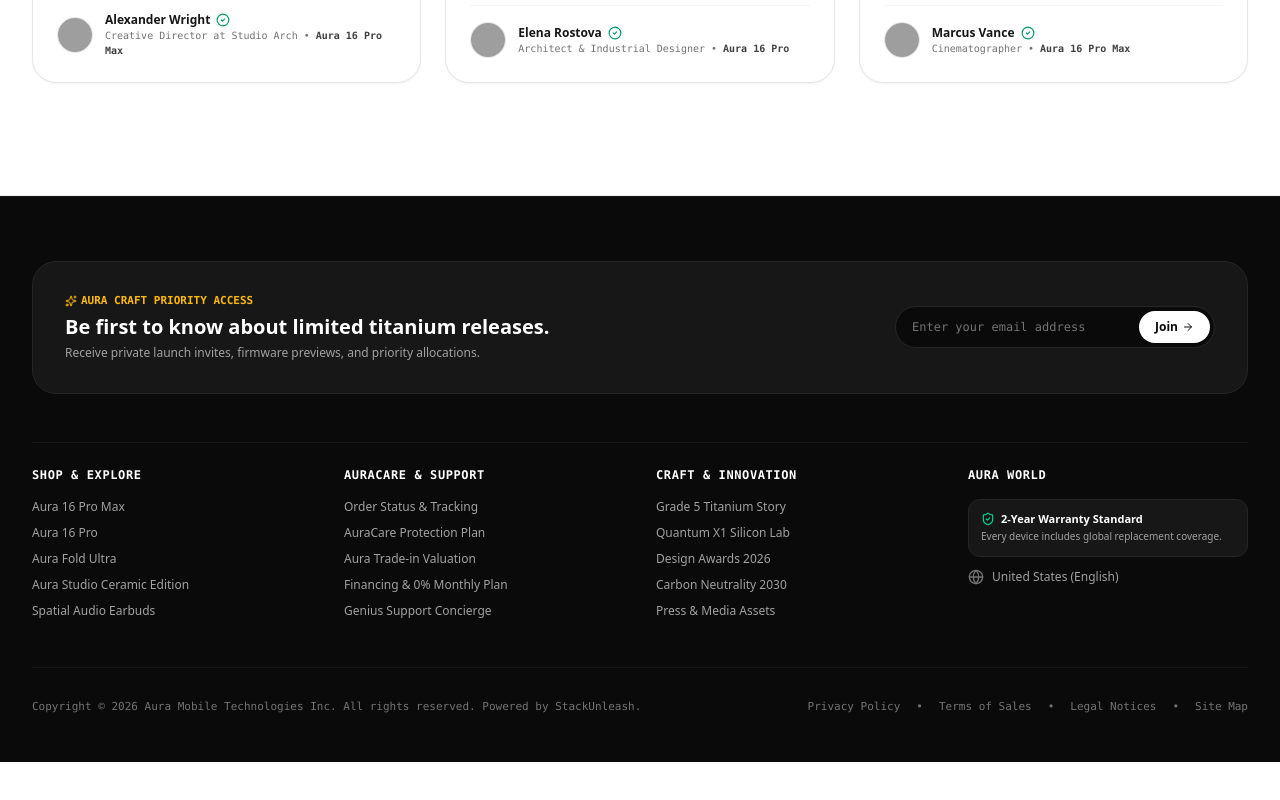
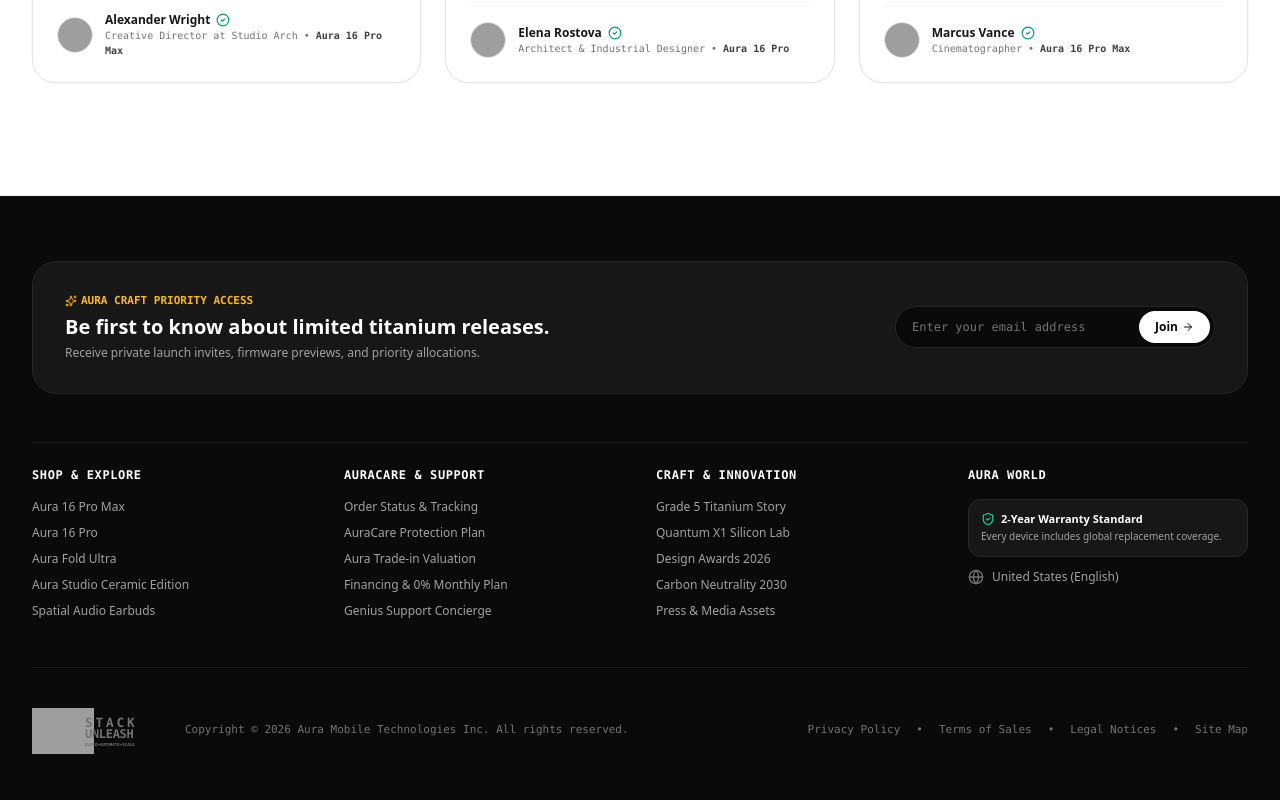
Before and after one commit to Dhaja-W/Aura-Mobile, a React (Vite) app: page / in a window 1280 px wide. Shown: the part 7023-7823 px from the top of the page. Before the commit the page ends 7785 px from the top, so only its background shows below. Built offline with nearby package versions, Linux system fonts and the light colour scheme; grey boxes are pictures that could not be loaded.

Commit message:
Update footer with StackUnleash logo

```diff
--- a/src/components/Footer.tsx
+++ b/src/components/Footer.tsx
@@ -131,10 +131,52 @@
           </div>
         </div>
 
-        {/* Legal Bottom Bar */}
-        <div className="pt-8 border-t border-neutral-900 flex flex-col md:flex-row items-center justify-between gap-4 text-[11px] text-neutral-500 font-mono">
-          <div>
-            Copyright © 2026 Aura Mobile Technologies Inc. All rights reserved. Powered by StackUnleash.
+        {/* Legal Bottom Bar - Updated with StackUnleash Logo */}
+        <div className="pt-8 border-t border-neutral-900 flex flex-col md:flex-row items-center justify-between gap-6 text-[11px] text-neutral-500 font-mono">
+
+          <div className="flex flex-col md:flex-row items-center gap-4">
+            {/* ---> Paste Karapu StackUnleash Logo Eka <--- */}
+            <a
+              href="https://stackunleash.com"
+              target="_blank"
+              rel="noopener noreferrer"
+              className="flex items-start group scale-75 origin-center md:origin-left hover:opacity-80 transition-opacity"
+            >
+              <div className="transition-transform duration-300 group-hover:scale-105 flex-shrink-0">
+                <img src="/logo-icon.png" alt="StackUnleash Icon" className="h-[54px] sm:h-[62px] w-auto object-contain" />
+              </div>
+              <div className="flex flex-col items-start pt-[11px] sm:pt-[13px] -ml-2 sm:-ml-3 w-full">
+                <div className="flex flex-col w-full leading-none">
+                  <div
+                    className="w-full flex justify-between text-[15.5px] sm:text-[17px] font-black leading-[0.85] orange-gradient-text"
+                    style={{ fontFamily: "var(--font-heading)" }}
+                  >
+                    <span>S</span><span>T</span><span>A</span><span>C</span><span>K</span>
+                  </div>
+                  <span
+                    className="text-[14.5px] sm:text-[16px] font-black tracking-tight leading-[0.85] gradient-text mt-[1px] block whitespace-nowrap"
+                    style={{ fontFamily: "var(--font-heading)" }}
+                  >
+                    UNLEASH
+                  </span>
+                </div>
+                <div
+                  className="w-full flex justify-between text-[5px] sm:text-[5.5px] font-black uppercase mt-1 shine-text"
+                  style={{ fontFamily: "var(--font-heading)" }}
+                >
+                  <span>BUILD</span>
+                  <span>&bull;</span>
+                  <span>AUTOMATE</span>
+                  <span>&bull;</span>
+                  <span>SCALE</span>
+                </div>
+              </div>
+            </a>
+            {/* ---> Logo Eka Iwarai <--- */}
+
+            <div className="text-center md:text-left mt-2 md:mt-0">
+              Copyright © 2026 Aura Mobile Technologies Inc. All rights reserved.
+            </div>
           </div>
 
           <div className="flex items-center space-x-4">
```
